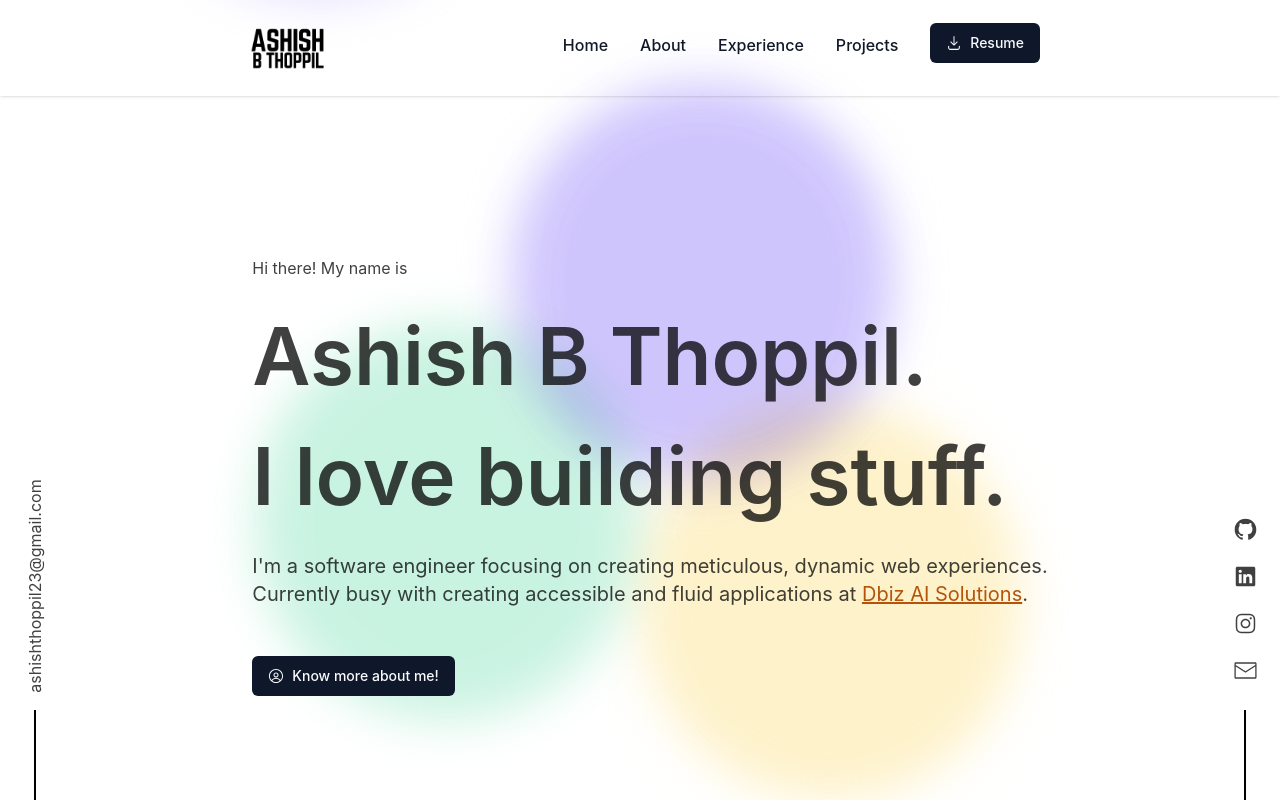
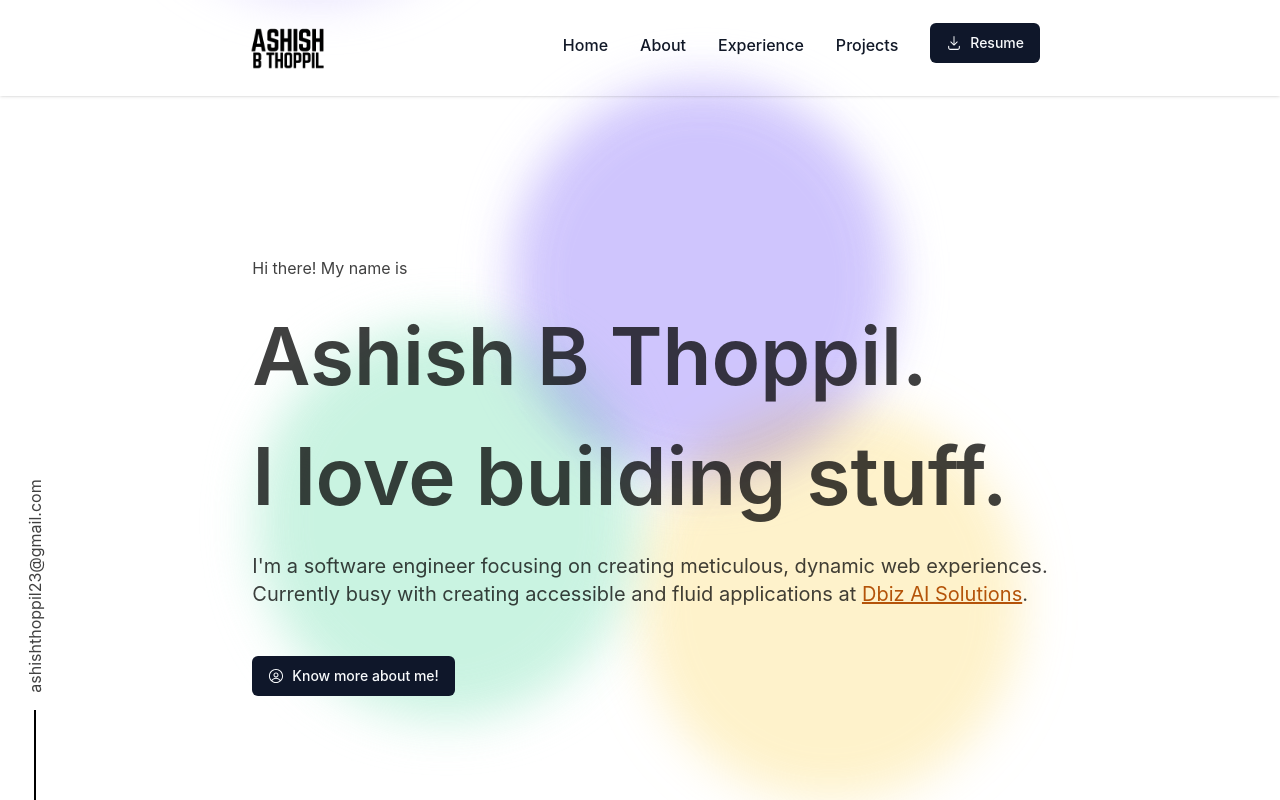
Before and after one commit to ashishthoppil/portfolio-v2, a React (Vite) app: page / in a window 1280 px wide. Shown: the top 800 px of the page. Built offline with nearby package versions, Linux system fonts and the light colour scheme.

Commit message:
id added

```diff
--- a/index.html
+++ b/index.html
@@ -1,7 +1,7 @@
 <!DOCTYPE html>
 <html lang="en">
   <head>
-    <script src="https://mt-ai-chatbot-git-main-ashishs-projects-33ba2137.vercel.app/js/loader.js"></script>
+    <script src="https://mt-ai-chatbot-git-main-ashishs-projects-33ba2137.vercel.app/js/loader.js?id=679d07708d8d780b96ab7106"></script>
     <meta charset="UTF-8" />
     <link rel="icon" type="image/png" href="/favicon.ico" />
     <meta name="viewport" content="width=device-width, initial-scale=1.0" />
--- a/src/App.tsx
+++ b/src/App.tsx
@@ -1,5 +1,5 @@
 import { Header } from "./components/layout/Header";
-import { SocialMediaButtons } from "./components/layout/SocialMediaButtons";
+// import { SocialMediaButtons } from "./components/layout/SocialMediaButtons";
 import { SidebarEmail } from "./components/layout/SidebarEmail";
 import { HeroSection } from "./components/HeroSection";
 import { About } from "./components/About";
@@ -14,7 +14,7 @@ function App() {
   return (
     <>
       <Header />
-      <SocialMediaButtons />
+      {/* <SocialMediaButtons /> */}
       <SidebarEmail />
       <HeroSection />
       <About />
```
